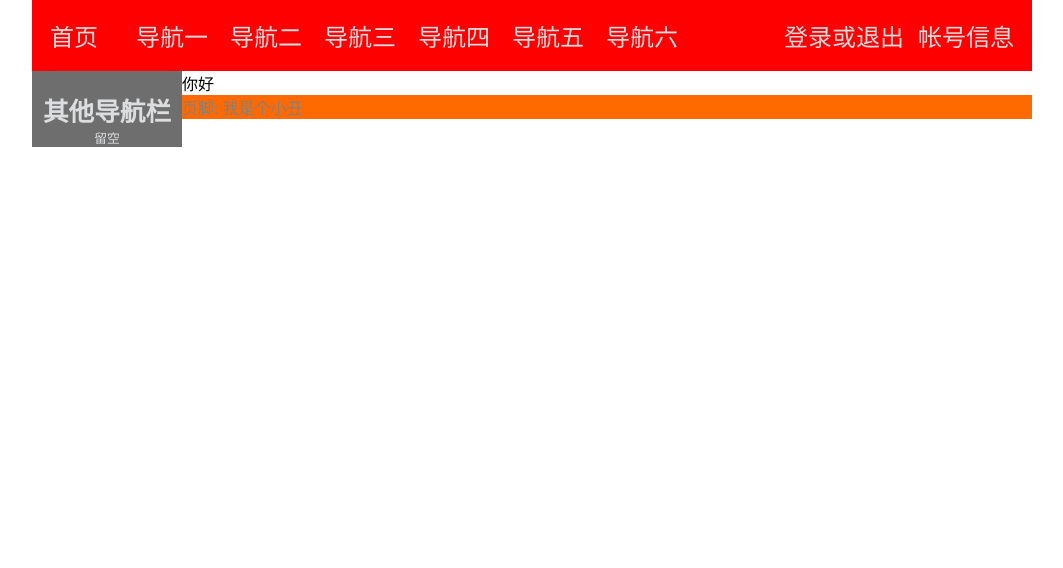
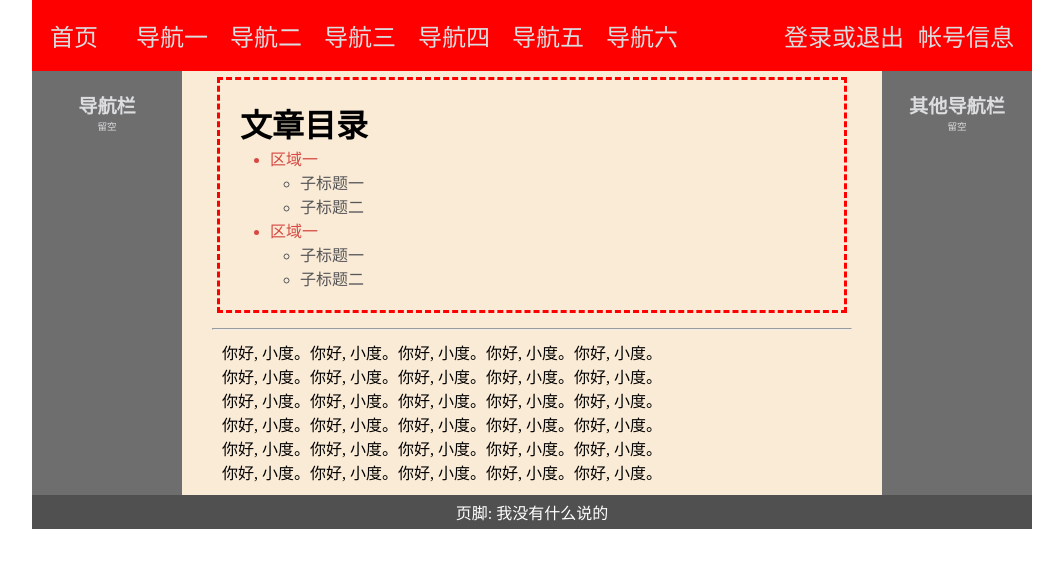
Before and after one commit to huoyanluosi/WWW, a PHP site: page / in a window 1280 px wide. Shown: the top 568 px of the page, without its empty margins (108-1171 px from the left). Run offline with PHP 8.4, Linux system fonts and the light colour scheme; some web fonts are replaced.

Commit message:
简单的修改

```diff
--- a/index.php
+++ b/index.php
@@ -19,32 +19,55 @@
             }
             /* 页面主体内容样式 */
             body {
-                width: 1000px;
+                max-width: 1000px;
                 margin-left: auto;
                 margin-right: auto;
+            }
+            ._body::after {
+                clear: both;
+                content: "";
+                display: block;
             }
         </style>
     </head>
 
     <body>
+        <div class="_body">
             <!-- 表单代码开始区 -->
                 <?php
                     include("./小块件模板++/顶导航栏.html");
-                // include("./小块件模板++/左导航栏.html");
-                // include("./小块件模板++/目录树.html");
+                    include("./小块件模板++/左导航栏.html");
+                    include("./小块件模板++/目录树.html");
                     include("./小块件模板++/右导航栏.html");
+                ?>
+            <!-- 表单代码结束区 -->
+        </div>
+        <div>
+                <?php
                     include("./小块件模板++/页脚.html");
                 ?>
-        <!-- 表单代码结束区 -->
+        </div>
+        <!-- <button onclick="">你哈</button> -->
 
-        <!-- <h2>你好, WORLD</h2>
-        <h2>你好, WORLD</h2>
-        <h2>你好, WORLD</h2>
-        <h2>你好, WORLD</h2>
-        <P>Hello, 小度</P>
-        <P>Hello, 小度</P>
-        <P>Hello, 小度</P>
-        <P>Hello, 小度</P> -->
+        <script>
+            // 获取内容的高度，将其作为左右栏的高度
+            adjustSize();
+            function adjustSize(){
+                var _content_ = document.getElementById('_content_');
+                const _left_bar_height = window.getComputedStyle(_content_).height;
+                var _left_bar_ = document.getElementById('_left_bar_');
+                var _right_bar_ = document.getElementById('_right_bar_');
+
+                // alert(_left_bar_height);
+                _left_bar_.style.height = _left_bar_height;
+                _right_bar_.style.height = _left_bar_height;
+            }
+            // 在窗口调整大小时执行的函数
+            window.onresize = function(){
+                adjustSize();
+            }
+        </script>
+
     </body>
 
 </html>
--- a/小块件模板++/右导航栏.html
+++ b/小块件模板++/右导航栏.html
@@ -3,7 +3,6 @@
     <meta http-equiv="content-type" content="text/html; charset=utf-8">
     <!-- 网页头部区 -->
     <head>
-        <!-- CSS样式区 -->
         <style>
             .right_nav {
                 float: left;
@@ -11,32 +10,16 @@
                 background-color: #6E6E6E;
                 color: #DBDDDF;
                 text-align: center;
-                width: 15%; height: 200;
-                font-size: 0.8em;
-
-            }
-            /* 清除浮动 */
-            .right_nav::after {
-                content: "";
-                clear: both;
+                width: 15%;
+                font-size: 0.6em;
             }
         </style>
-        <!-- JS代码区 -->
-        <script>
-
-        </script>
     </head>
-
-    <!-- 网页主体区 -->
+    <!-- 网页身体区 -->
     <body>
-        <div class="right_nav">
+        <div class="right_nav" id="_right_bar_">
             <h1>其他导航栏</h1>
             <span>留空</span>
         </div>
-        <p>你好</p>
-        <!-- <div>
-            <p>测试</p>
-        </div> -->
-
     </body>
 </html>
--- a/小块件模板++/左导航栏.html
+++ b/小块件模板++/左导航栏.html
@@ -7,26 +7,20 @@
         <!-- CSS样式区 -->
         <style>
             .left_nav {
-                position: relative;
                 float: left;
-                height: 800px;
                 padding-top: 20px;
                 background-color: #6E6E6E;
                 color: #DBDDDF;
                 text-align: center;
                 width: 15%;
-                font-size: 0.8em;
+                font-size: 0.6em;
             }
         </style>
-        <!-- JS代码区 -->
-        <script>
-
-        </script>
     </head>
 
     <!-- 网页主体区 -->
     <body>
-        <div class="left_nav">
+        <div class="left_nav" id="_left_bar_">
             <h1>导航栏</h1>
             留空
         </div>
--- a/小块件模板++/目录树.html
+++ b/小块件模板++/目录树.html
@@ -7,13 +7,20 @@
         <link href="./fonts.css" rel="stylesheet" type="text/css" />
         <!-- CSS样式区 -->
         <style>
-            .article_dirs {
+            /* 内容区的样式 */
+            ._body_ {
                 float: left;
                 padding: 1px 30px;
                 left: 200px;
                 background-color: antiquewhite;
                 width: 70%;
                 padding-left: 30px;
+            }
+            /* 目录的样式 */
+            .article_dirs {
+                padding: 20px;
+                margin: 5px 5px 15px 5px;
+                border: 3px dashed red;
             }
             .article_dirs ul {
                 color: #555557;
@@ -25,15 +32,17 @@
             .article_dirs .par_title {
                 color: #D64A43;
             }
+            /* 正文的样式 */
+            .main_text {
+                padding: 10px;
+            }
         </style>
-        <!-- JS代码区 -->
-        <script>
-
-        </script>
     </head>
 
     <!-- 网页主体区 -->
     <body>
+        <div class="_body_" id="_content_">
+            <!-- 显示目录 -->
             <div class="article_dirs">
                     <h1>文章目录</h1>
                     <!-- 第一主目录标题 -->
@@ -46,7 +55,7 @@
                             </ul>
                         </ul>
                     </div>
-                <!-- 第一主目录标题 -->
+                    <!-- 第二主目录标题 -->
                     <div>
                         <ul>
                             <li class="par_title">区域一</li>
@@ -57,13 +66,15 @@
                         </ul>
                     </div>
             </div>
-        <!-- <h2>你好, WORLD</h2>
-        <h2>你好, WORLD</h2>
-        <h2>你好, WORLD</h2>
-        <h2>你好, WORLD</h2>
-        <P>Hello, 小度</P>
-        <P>Hello, 小度</P>
-        <P>Hello, 小度</P>
-        <P>Hello, 小度</P> -->
+            <hr/>
+            <div class="main_text">
+                <p>你好, 小度。你好, 小度。你好, 小度。你好, 小度。你好, 小度。</p>
+                <p>你好, 小度。你好, 小度。你好, 小度。你好, 小度。你好, 小度。</p>
+                <p>你好, 小度。你好, 小度。你好, 小度。你好, 小度。你好, 小度。</p>
+                <p>你好, 小度。你好, 小度。你好, 小度。你好, 小度。你好, 小度。</p>
+                <p>你好, 小度。你好, 小度。你好, 小度。你好, 小度。你好, 小度。</p>
+                <p>你好, 小度。你好, 小度。你好, 小度。你好, 小度。你好, 小度。</p>
+            </div>
+        </div>
     </body>
 </html>
--- a/小块件模板++/页脚.html
+++ b/小块件模板++/页脚.html
@@ -6,13 +6,11 @@
         <!-- CSS样式区 -->
         <style>
             .footer {
-                color: gray;
-                background-color: rgb(255, 106, 0);
-                /* text-align: center; */
-            }
-            .footer::before {
-                clear: both;
-                content: "";
+                display: block;
+                color: rgb(255, 255, 255);
+                background-color: rgb(80, 80, 80);
+                text-align: center;
+                padding: 5px;
             }
         </style>
         <!-- JS代码区 -->
@@ -23,6 +21,8 @@
 
     <!-- 网页主体区 -->
     <body>
-        <div class="footer"><p>页脚: 我是个小丑</p></div>
+        <div class="footer">
+            <p>页脚: 我没有什么说的</p>
+        </div>
     </body>
 </html>
```
Lines whose indentation alone changed are shown as unchanged.
